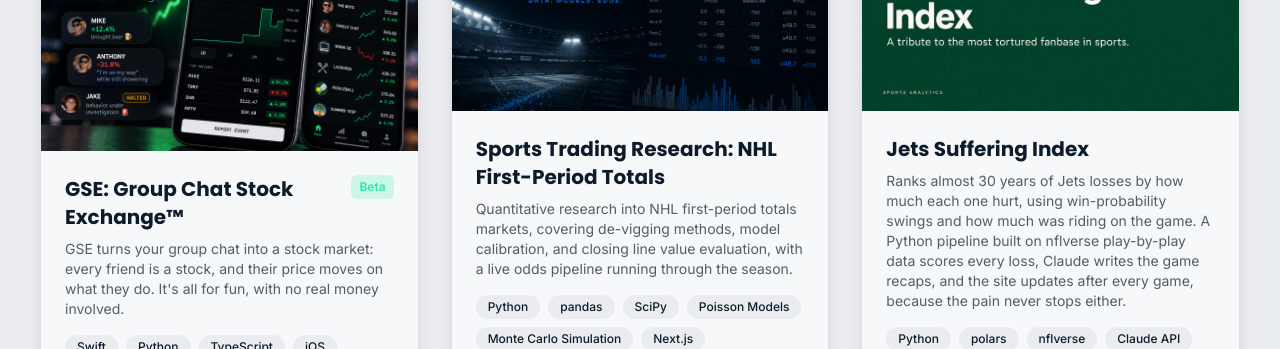
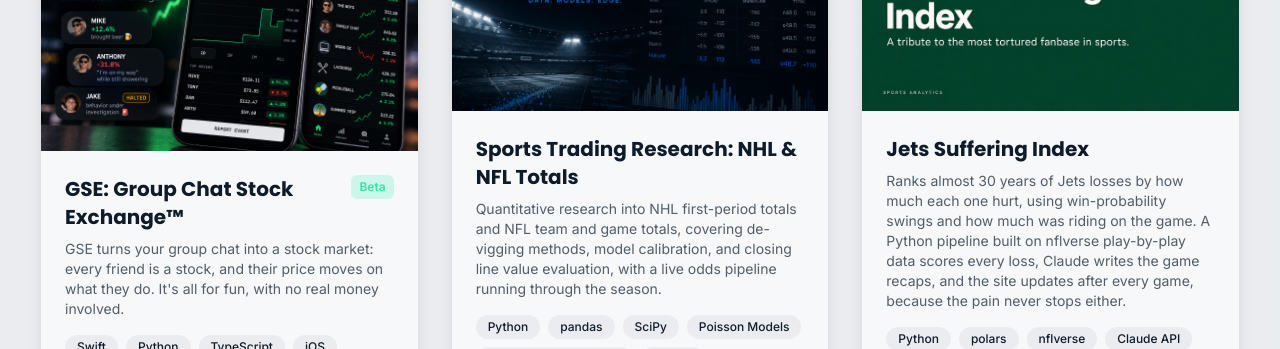
Before and after one commit to Zander-M75/Personal-Website, a React (Vite) app: page / in a window 1280 px wide. Shown: the part 2380-2729 px from the top of the page. Built offline with nearby package versions, Linux system fonts and the light colour scheme.

Commit message:
Update Sports Trading Research to cover NFL totals
Co-Authored-By: Claude Opus 5.5 <noreply@anthropic.com>

```diff
--- a/src/components/Projects.jsx
+++ b/src/components/Projects.jsx
@@ -17,9 +17,9 @@ const projectsData = [
   },
   {
     id: 11,
-    title: 'Sports Trading Research: NHL First-Period Totals',
+    title: 'Sports Trading Research: NHL & NFL Totals',
     category: 'data',
-    description: 'Quantitative research into NHL first-period totals markets, covering de-vigging methods, model calibration, and closing line value evaluation, with a live odds pipeline running through the season.',
+    description: 'Quantitative research into NHL first-period totals and NFL team and game totals, covering de-vigging methods, model calibration, and closing line value evaluation, with a live odds pipeline running through the season.',
     tags: ['Python', 'pandas', 'SciPy', 'Poisson Models', 'Monte Carlo Simulation', 'Next.js'],
     image: '/images/projects/nhl-totals.png',
     links: [
```
